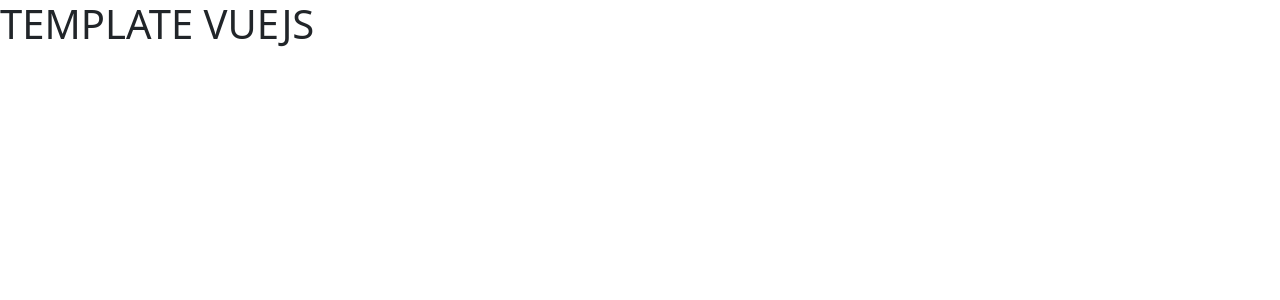
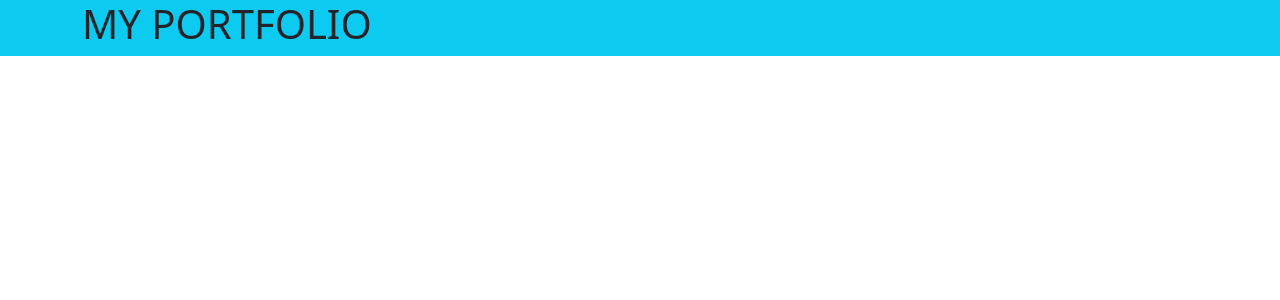
Before and after one commit to rebs-code/vite-boolfolio, a Vue app: page / in a window 1280 px wide. Shown: the top 300 px of the page. Built offline with nearby package versions, Linux system fonts and the light colour scheme.

Commit message:
Add AppHeader component to App.vue

```diff
--- a/src/App.vue
+++ b/src/App.vue
@@ -1,6 +1,13 @@
 <script>
+//import header
+import AppHeader from './components/AppHeader.vue';
+
 export default {
   name: 'MyPortfolio',
+
+  components: {
+    AppHeader,
+  },
 
   data() {
     return {
@@ -11,7 +18,9 @@ export default {
 </script>
 
 <template>
-  <h1 class="text-uppercase">{{ text }}</h1>
+  <div id="app">
+    <AppHeader />
+  </div>
 </template>
 
 <style scoped lang="scss"></style>
--- a/src/components/AppHeader.vue
+++ b/src/components/AppHeader.vue
@@ -4,7 +4,7 @@ export default {
 };
 </script>
 <template>
-    <header class="app-header">
+    <header class="app-header bg-info">
         <div class="container">
             <div class="row">
                 <div class="col-12">
```
